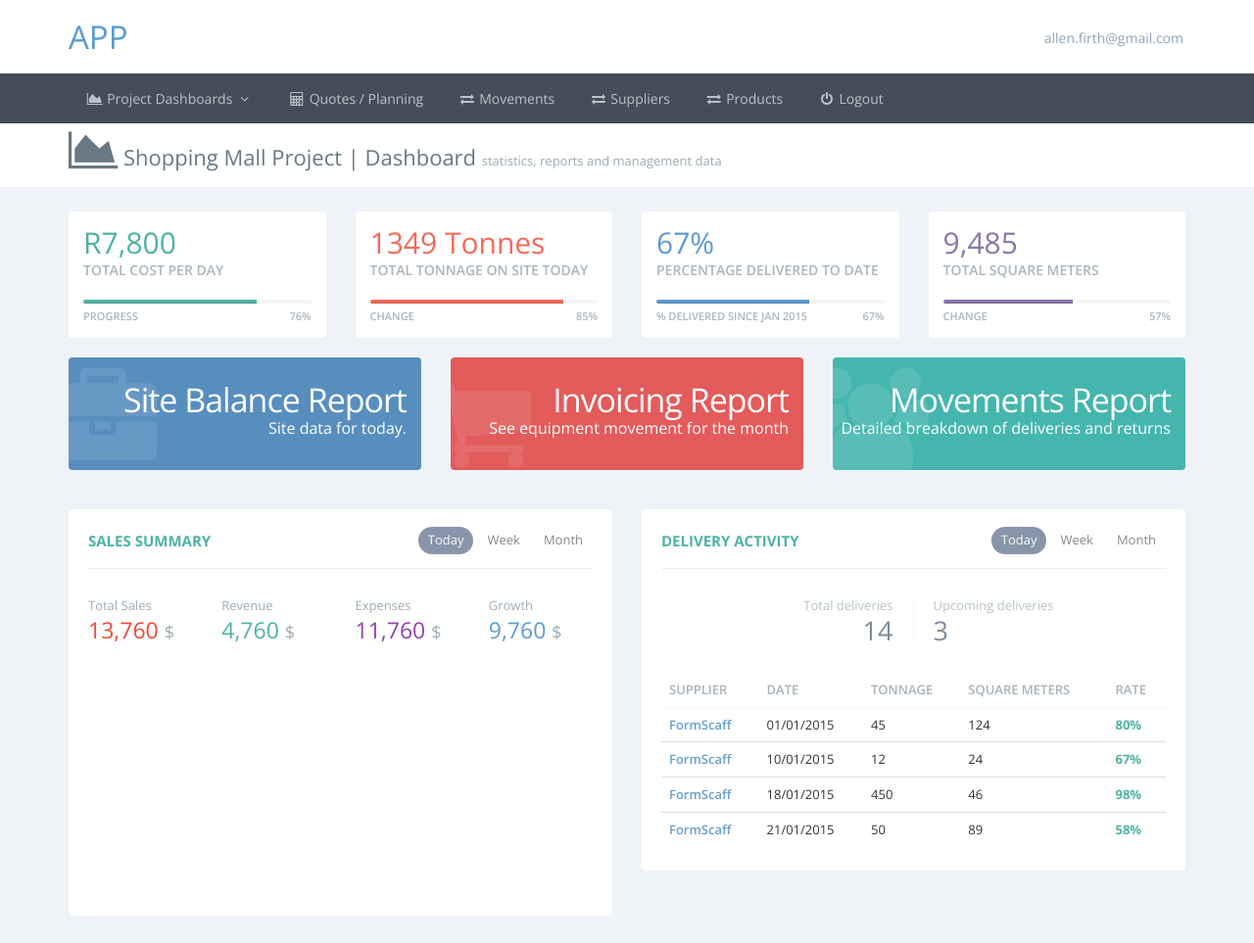
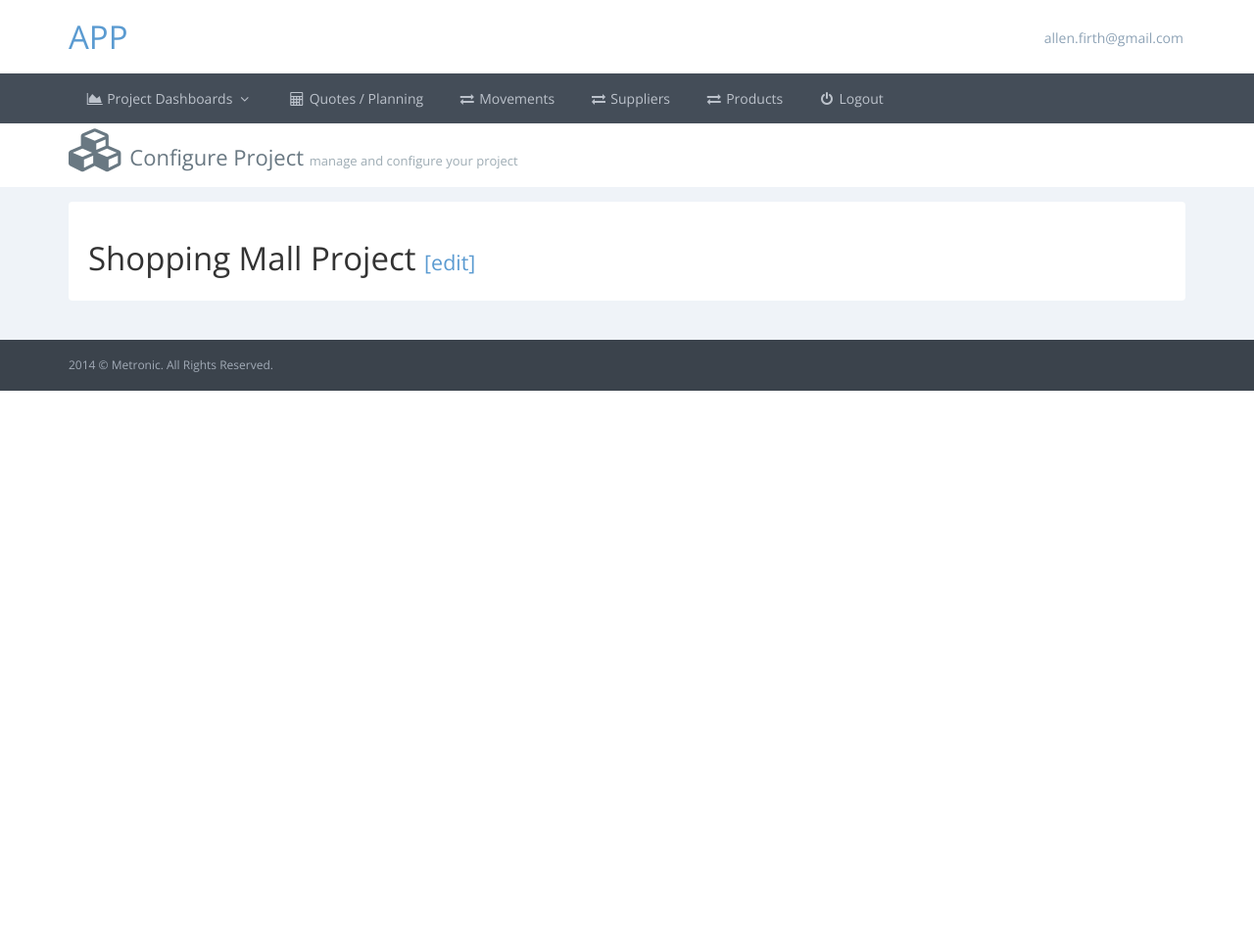
Before and after one commit to halcharger/ehm.prototype.deploy, a plain HTML site: page index.html at #/configureproject in a window 1280 px wide. Shown: the top 963 px of the page at 98% size. After the commit the page ends 800 px from the top, so only its background shows below. Drawn offline with nearby package versions, Linux system fonts and the light colour scheme.

Commit message:
ehm prototype build agent deployment - 4

```diff
--- a/index.html
+++ b/index.html
@@ -3,4 +3,4 @@
   <script src="scripts/excanvas.min.js"></script>
   <![endif]--> <!--[if lt IE 9]>
   <script src="scripts/oldieshim.76f279db.js"></script>
-  <![endif]--> <script src="scripts/vendor.babe2e73.js"></script> <script src="scripts/metronic.d41d8cd9.js"></script> <script src="scripts/scripts.c1e55292.js"></script>
+  <![endif]--> <script src="scripts/vendor.babe2e73.js"></script> <script src="scripts/metronic.d41d8cd9.js"></script> <script src="scripts/scripts.e9c347f3.js"></script>
```
Also changed, not shown: scripts/scripts.e9c347f3.js (added, +1 -0 lines), views/project.html (added, +1 -0 lines).
